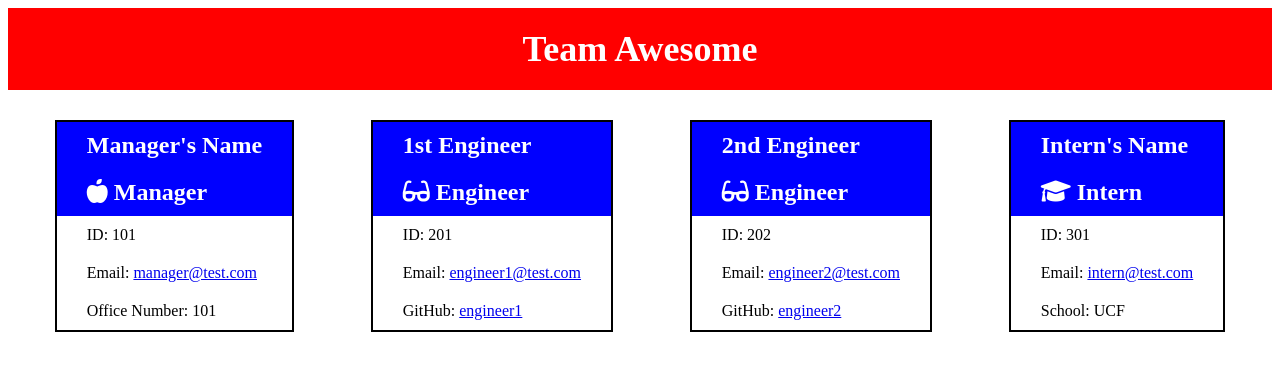
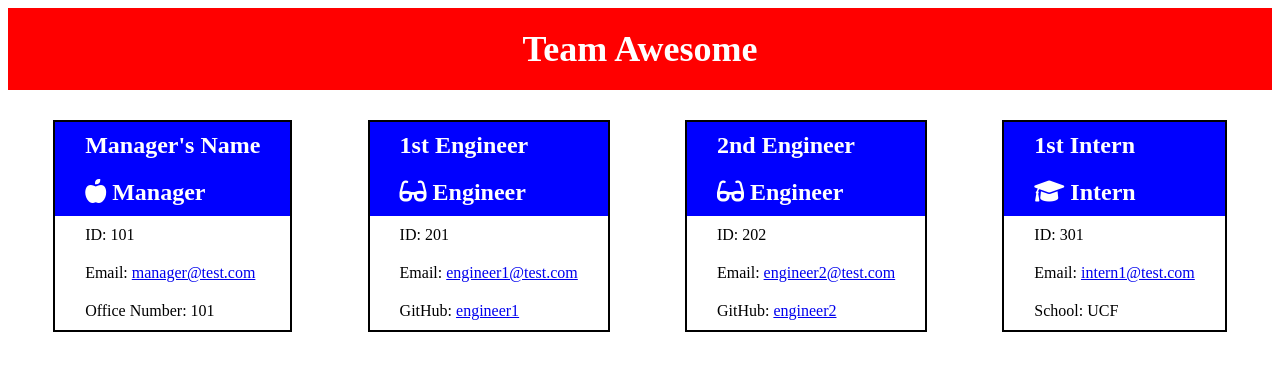
Before and after one commit to koberstine/Team-Profile-Generator, a website: page dist/team-awesome.html in a window 1280 px wide. Drawn offline with Linux system fonts and the light colour scheme.

Commit message:
updated readme

```diff
--- a/dist/team-awesome.html
+++ b/dist/team-awesome.html
@@ -41,11 +41,11 @@
       </div>
         <div class="container">
       <div class="heading">
-        <h2>Intern's Name</h2>
+        <h2>1st Intern</h2>
         <h2><i class="fa-solid fa-graduation-cap"></i> Intern</h2>
       </div>
         <p>ID: 301</p>
-        <p>Email: <a href= "mailto:intern@test.com">intern@test.com</a></p>
+        <p>Email: <a href= "mailto:intern1@test.com">intern1@test.com</a></p>
         <p>School: UCF</p>
       </div>
       </div>
```
Also changed, not shown: README.md, dist/images/screenshot.jpg (added).
